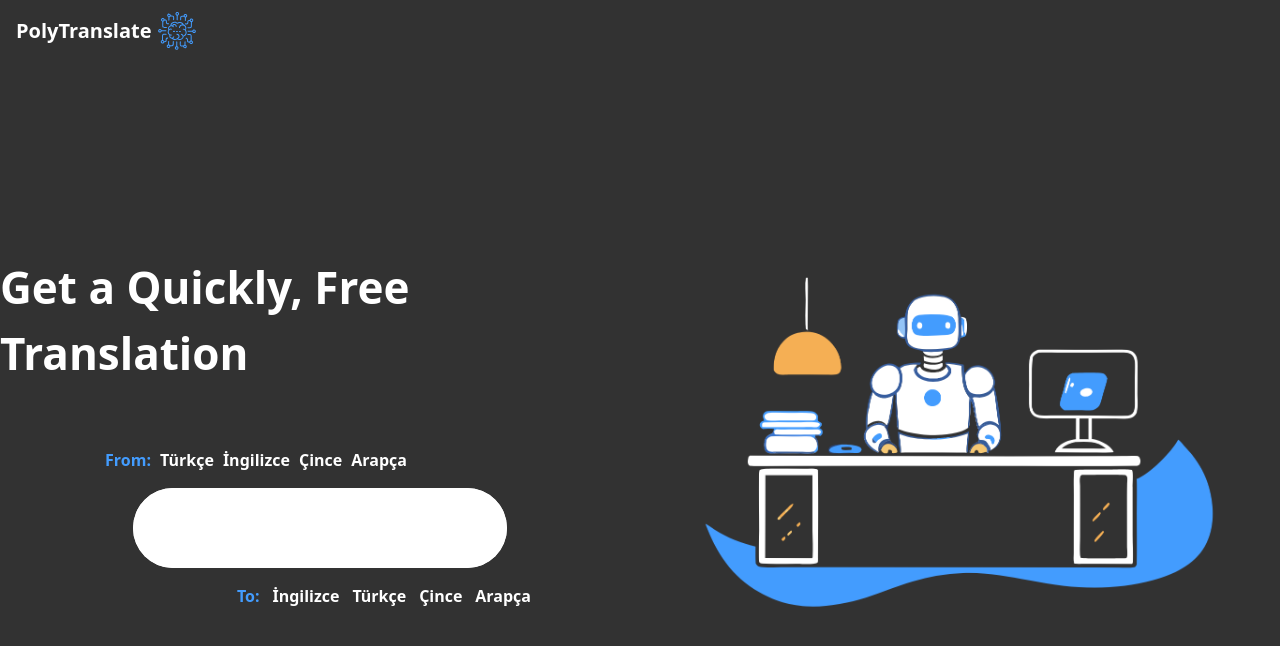
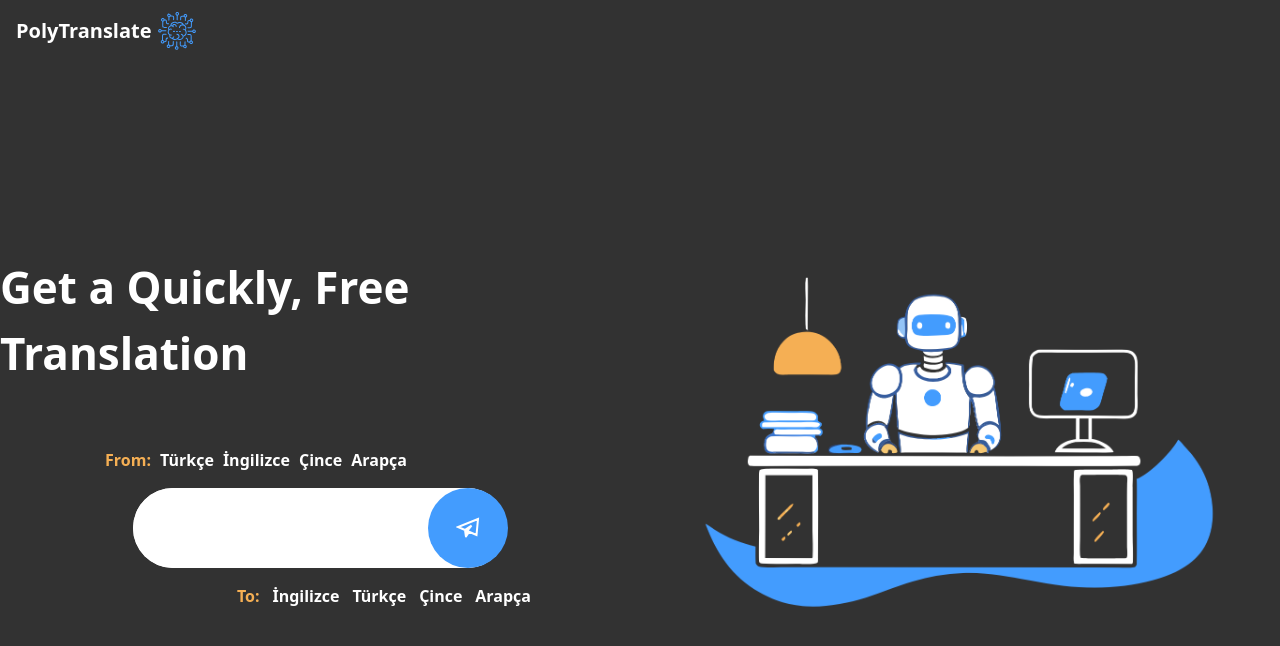
Before and after one commit to enesyagmur/poly-translate, a React (Vite) app: page / in a window 1280 px wide. Shown: the top 646 px of the page. Built offline with nearby package versions, Linux system fonts and the light colour scheme.

Commit message:
deepL api ı yetki hatasu verdiğinden daha basit bir api kullanarak çevirme işlemini projeye ekledim, şimdi style düzenlemelerini yapıyorum

```diff
--- a/package.json
+++ b/package.json
@@ -16,6 +16,7 @@
     "postcss": "^8.4.45",
     "react": "^18.3.1",
     "react-dom": "^18.3.1",
+    "react-icons": "^5.3.0",
     "react-redux": "^9.1.2",
     "tailwind": "^4.0.0",
     "tailwindcss": "^3.4.10"
--- /dev/null
+++ b/src/Api/converter.js
@@ -0,0 +1,22 @@
+import axios from "axios";
+
+const converterFunc = async (inputText, sourceLang, targetLang) => {
+  try {
+    const response = await axios.get(
+      `https://api.mymemory.translated.net/get`,
+      {
+        params: {
+          q: inputText,
+          langpair: `${sourceLang}|${targetLang}`,
+        },
+      }
+    );
+
+    return response.data.responseData.translatedText;
+  } catch (error) {
+    console.error("Api error:", error);
+    throw error;
+  }
+};
+
+export default converterFunc;
--- a/src/Components/Inputs.jsx
+++ b/src/Components/Inputs.jsx
@@ -1,23 +1,91 @@
+import { useState } from "react";
+import { GrSend } from "react-icons/gr";
+import converterFunc from "../Api/converter";
+
 const Inputs = () => {
+  const [inputText, setInputText] = useState("");
+  const [sourceLang, setSourceLang] = useState();
+  const [targetLang, setTargetLang] = useState();
+  const [result, setResult] = useState("");
+
+  const getTranslatedText = async () => {
+    try {
+      const response = await converterFunc(inputText, sourceLang, targetLang);
+      console.log(response);
+      setResult(response);
+      setInputText("");
+    } catch (error) {
+      console.error("Error in inputs:", error);
+    }
+  };
+
   return (
     <div className="w-full flex flex-col items-center">
       <div className="w-6/12 flex items-center justify-evenly font-semibold mr-32">
-        <p className="text-customBlue">From:</p>
-        <p>Türkçe</p>
-        <p>İngilizce</p>
-        <p>Çince</p>
-        <p>Arapça</p>
+        <p
+          className={`${sourceLang ? `text-white` : "text-customYellow"}`}
+          onClick={() => setSourceLang("")}
+        >
+          From:
+        </p>
+        <p
+          className={`cursor-pointer ${
+            sourceLang === `tr` ? `text-customYellow` : `text-white`
+          }`}
+          onClick={() => setSourceLang("tr")}
+        >
+          Türkçe
+        </p>
+        <p
+          className={`cursor-pointer ${
+            sourceLang === `en` ? `text-customYellow` : `text-white`
+          }`}
+          onClick={() => setSourceLang("en")}
+        >
+          İngilizce
+        </p>
+        <p className="cursor-pointer" onClick={() => setSourceLang("zh-CH")}>
+          Çince
+        </p>
+        <p className="cursor-pointer" onClick={() => setSourceLang("ar")}>
+          Arapça
+        </p>
       </div>
-      <div className="w-7/12 h-20 flex items-center bg-white rounded-full mt-4 mb-4">
-        <input type="text" className="w-full h-full rounded-full" />
+      <div className="w-7/12 h-20 flex items-center bg-white rounded-full mt-4 mb-4 relative">
+        <input
+          type="text"
+          className="w-full h-full rounded-full pl-4 text-black"
+          value={inputText}
+          onChange={(e) => setInputText(e.target.value)}
+        />
+        <div
+          className="w-[80px] h-[80px] absolute bg-customBlue right-[-1px] rounded-full flex items-center justify-center "
+          onClick={getTranslatedText}
+        >
+          <GrSend className="text-2xl" />
+        </div>
       </div>
       <div className="w-6/12 flex items-center justify-evenly font-semibold ml-32">
-        <p className="text-customBlue">To:</p>
-        <p>İngilizce</p>
-        <p>Türkçe</p>
-        <p>Çince</p>
-        <p>Arapça</p>
+        <p className="text-customYellow">To:</p>
+        <p className="cursor-pointer" onClick={() => setTargetLang("EN")}>
+          İngilizce
+        </p>
+        <p className="cursor-pointer" onClick={() => setTargetLang("TR")}>
+          Türkçe
+        </p>
+        <p className="cursor-pointer" onClick={() => setTargetLang("zh-CN")}>
+          Çince
+        </p>
+        <p className="cursor-pointer" onClick={() => setTargetLang("ar")}>
+          Arapça
+        </p>
       </div>
+
+      {result ? (
+        <p className="w-7/12 p-6 bg-white text-black text-xl rounded-full">
+          {result}
+        </p>
+      ) : null}
     </div>
   );
 };
--- a/tailwind.config.js
+++ b/tailwind.config.js
@@ -6,6 +6,7 @@ export default {
       colors: {
         customGray: "#323232",
         customBlue: "#439CFE",
+        customYellow: "#F5AF54",
       },
     },
   },
```
Also changed, not shown: 1 other file (tests, documents, lock files or other folders).
